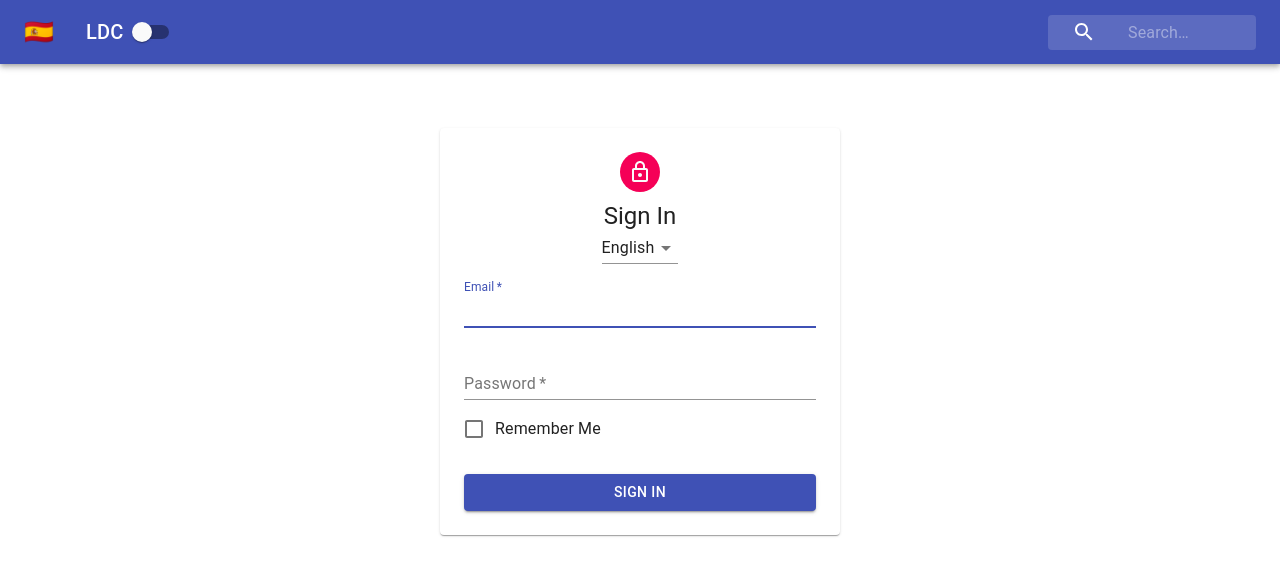
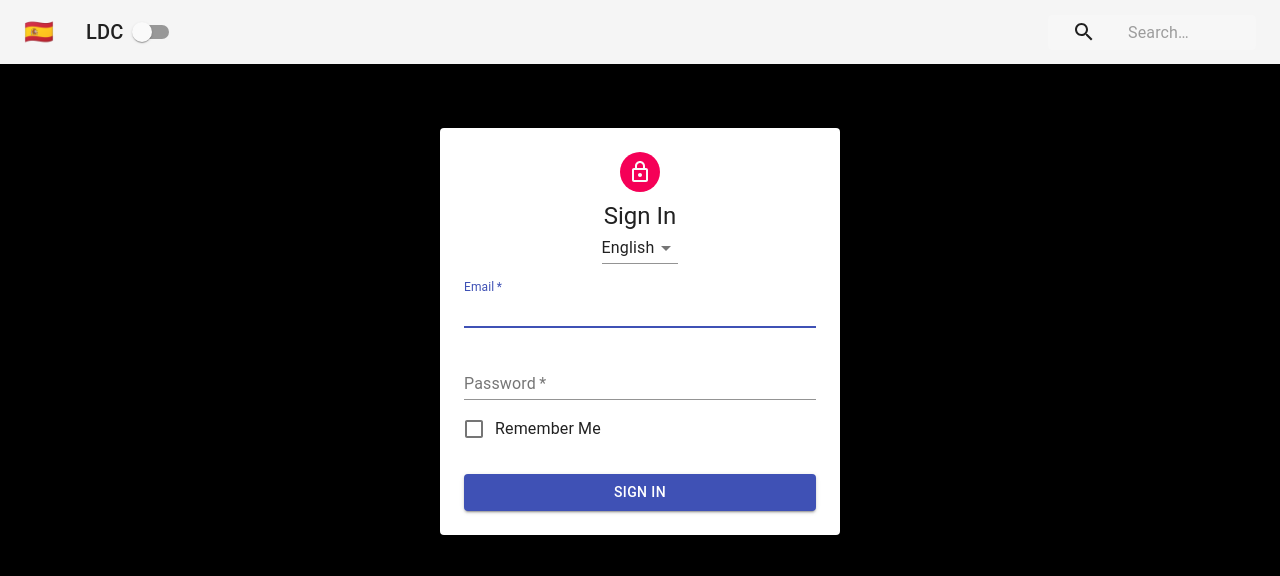
Before and after one commit to JosueJMartinez/login-screen-with-context, a React (Create React App) app: page / in a window 1280 px wide. Shown: the top 576 px of the page. Built offline with nearby package versions, Linux system fonts and the light colour scheme.

Commit message:
update ThemeContext to 2 components

```diff
--- a/src/js/components/NavBar.jsx
+++ b/src/js/components/NavBar.jsx
@@ -8,17 +8,23 @@ import {
   Switch,
 } from "@material-ui/core";
 import { withStyles } from "@material-ui/core/styles";
-
 import SearchIcon from "@material-ui/icons/Search";
 
 import styles from "../../styles/NavBarStyles";
+import { ThemeContext } from "../../contexts/ThemeContext";
 
 class NavBar extends Component {
+  static contextType = ThemeContext;
   render() {
     const { classes } = this.props;
+    const { isDarkMode } = this.context;
+
     return (
       <div className={classes.root}>
-        <AppBar position="static" color="primary">
+        <AppBar
+          position="static"
+          color={isDarkMode ? "default" : "primary"}
+        >
           <Toolbar>
             <IconButton
               className={classes.menuButton}
--- a/src/js/components/PageContent.jsx
+++ b/src/js/components/PageContent.jsx
@@ -1,9 +1,12 @@
 import React, { Component } from "react";
+import { ThemeContext } from "../../contexts/ThemeContext";
 
 export default class PageContent extends Component {
+  static contextType = ThemeContext;
   render() {
+    const { isDarkMode } = this.context;
     const styles = {
-      backgroundColor: "white",
+      backgroundColor: isDarkMode ? "black" : "white",
       height: "100vh",
       width: "100vw",
     };
```
